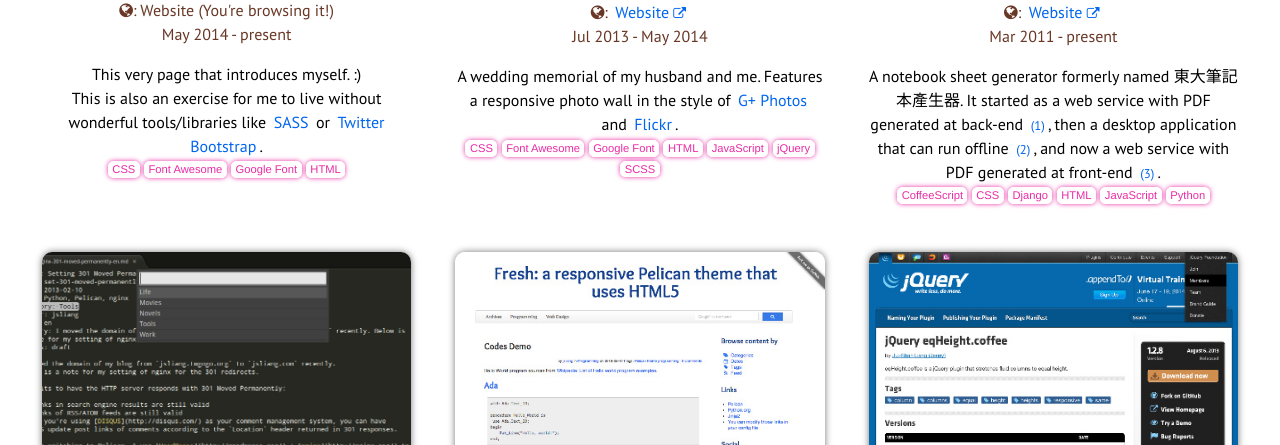
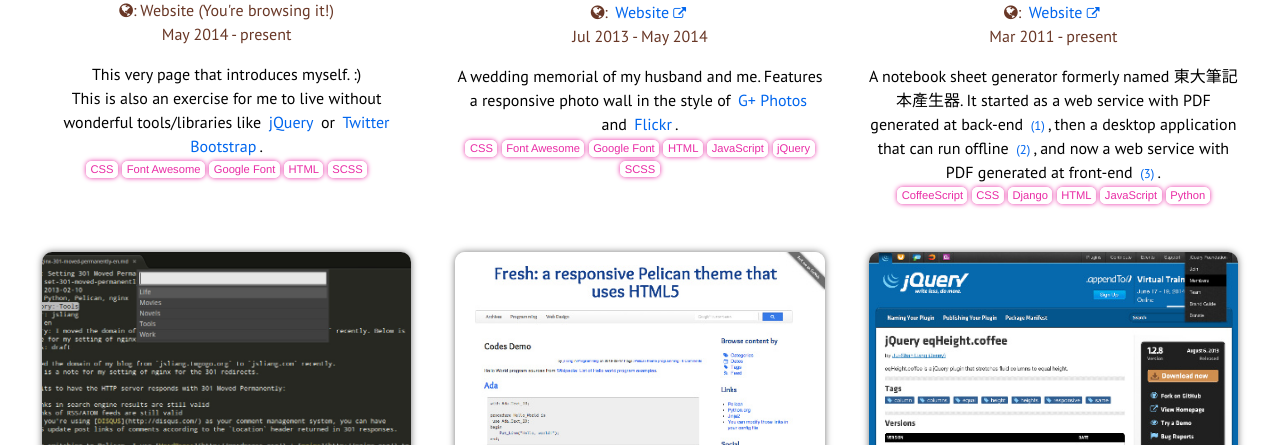
Before and after one commit to jsliang/jsliang.github.io, a plain HTML site: page index.html in a window 1280 px wide. Shown: the part 1375-1820 px from the top of the page. Drawn offline with Linux system fonts and the light colour scheme.

Commit message:
Update index.html

```diff
--- a/index.html
+++ b/index.html
@@ -197,7 +197,7 @@
                     <p class="description">
                         This very page that introduces myself. :)<br/>
                         This is also an exercise for me to live without wonderful tools/libraries like
-                        <a href="http://sass-lang.com/">SASS</a> or
+                        <a href="http://jquery.com/">jQuery</a> or
                         <a href="http://getbootstrap.com">Twitter Bootstrap</a>.
                     </p>
                     <p class="marks">
@@ -205,6 +205,7 @@
                         <mark>Font Awesome</mark>
                         <mark>Google Font</mark>
                         <mark>HTML</mark>
+                        <mark>SCSS</mark>
                     </p>
                 </div>
                 <div class="col-4">
```
